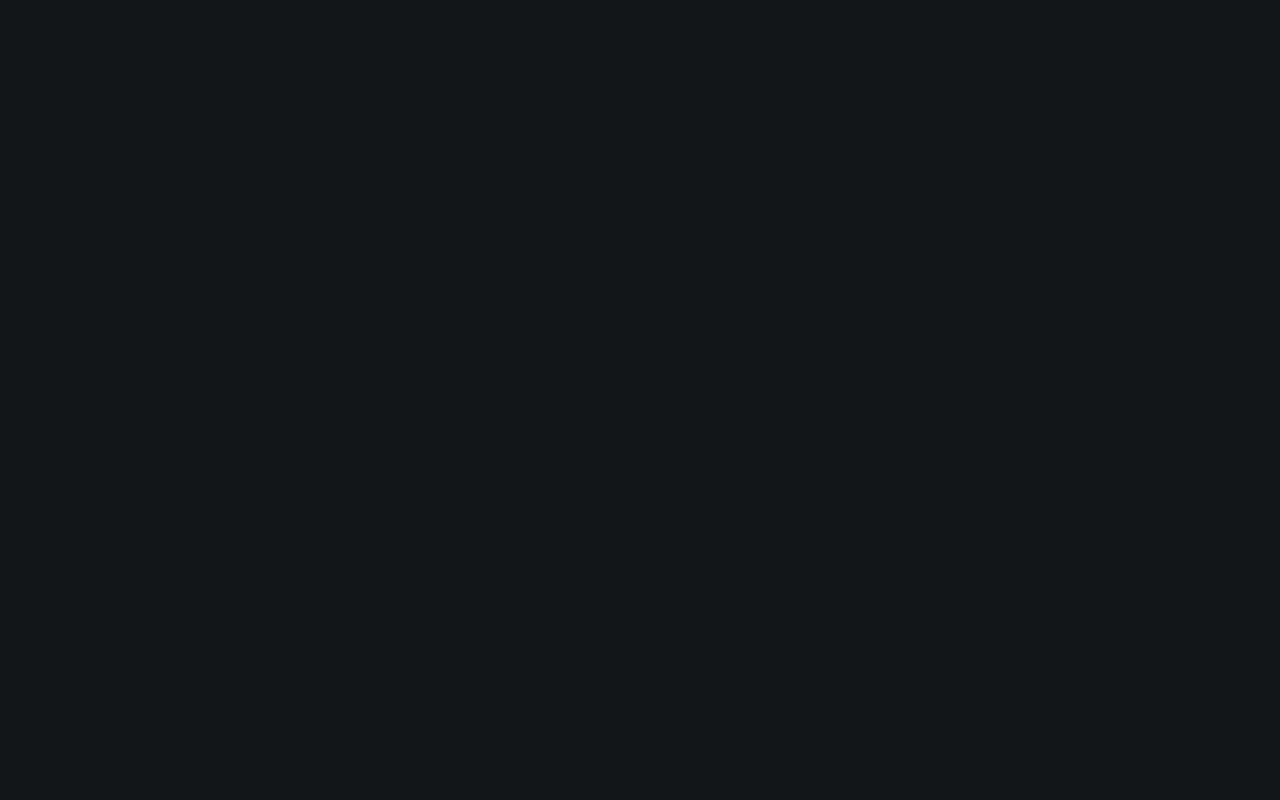
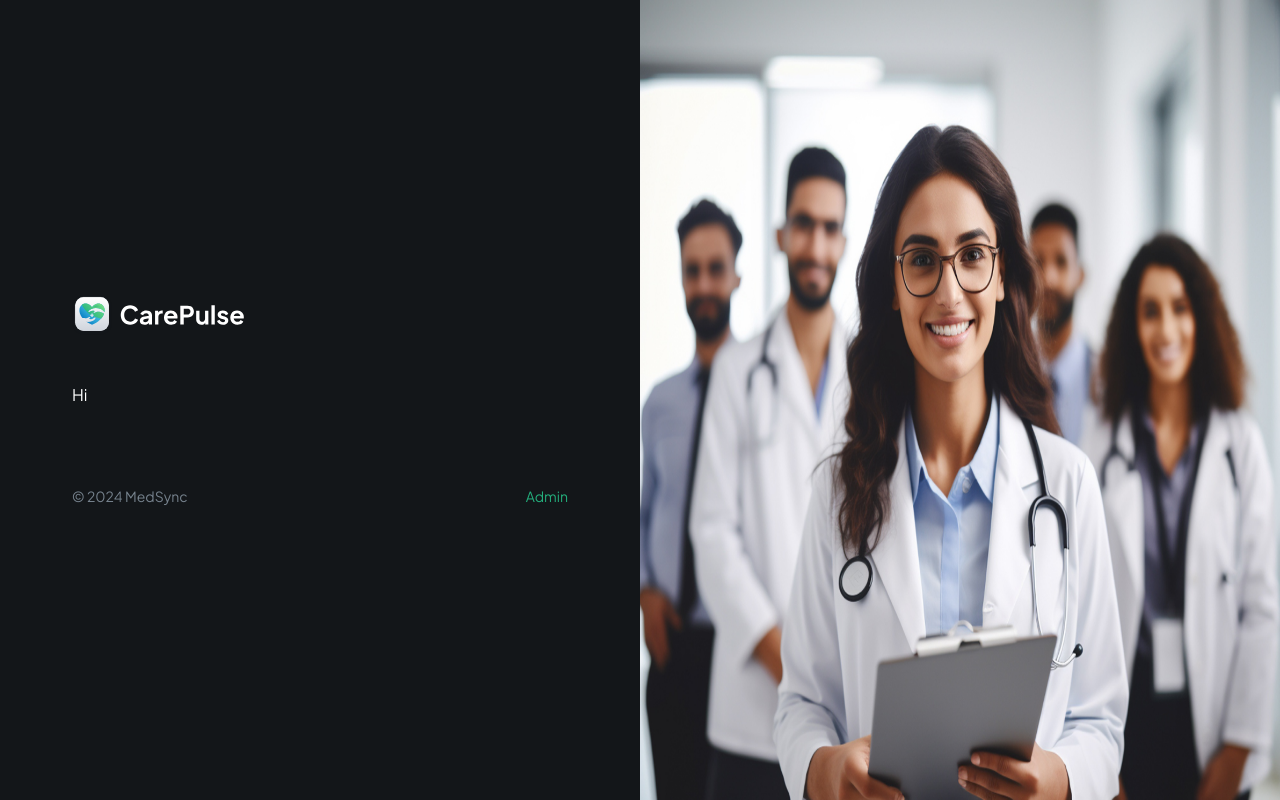
Before and after one commit to JubaStriker/medsync, a Next.js app: page / in a window 1280 px wide. Built offline with nearby package versions, Linux system fonts and the light colour scheme.

Commit message:
Login page 25:20

```diff
--- a/app/page.tsx
+++ b/app/page.tsx
@@ -1,11 +1,37 @@
-import { Button } from "@/components/ui/button";
+import Image from "next/image";
+
+import PatientForm from "@/components/forms/PatientForm";
+import Link from "next/link";
 
 export default function Home() {
   return (
     <div className="flex h-screen max-h-screen">
       <section className="remove-scrollbar container my-auto">
+        <div className="sub-container max-w-[496px]">
+          <Image
+            src='/assets/icons/logo-full.svg'
+            height={1000}
+            width={1000}
+            alt="patient"
+            className="mb-12 h-10 w-fit" />
 
+          <PatientForm />
+
+          <div className="text-14-regular mt-20 flex justify-between">
+            <p className="justify-items-end text-dark-600 xl:text-left">© 2024 MedSync</p>
+            <Link href='/?admin=true' className="text-green-500">
+              Admin
+            </Link>
+          </div>
+        </div>
       </section>
+
+      <Image
+        src='/assets/images/onboarding-img.png'
+        height={1000}
+        width={1000}
+        alt="patient"
+        className="side-image max-w-[50%]" />
     </div>
   );
 }
--- /dev/null
+++ b/components/forms/PatientForm.tsx
@@ -0,0 +1,11 @@
+import React from 'react';
+
+const PatientForm = () => {
+    return (
+        <div>
+            Hi
+        </div>
+    );
+};
+
+export default PatientForm;
```
